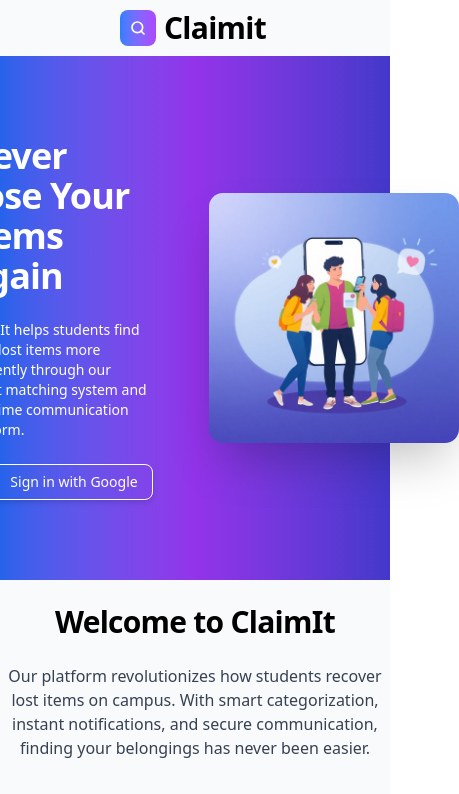
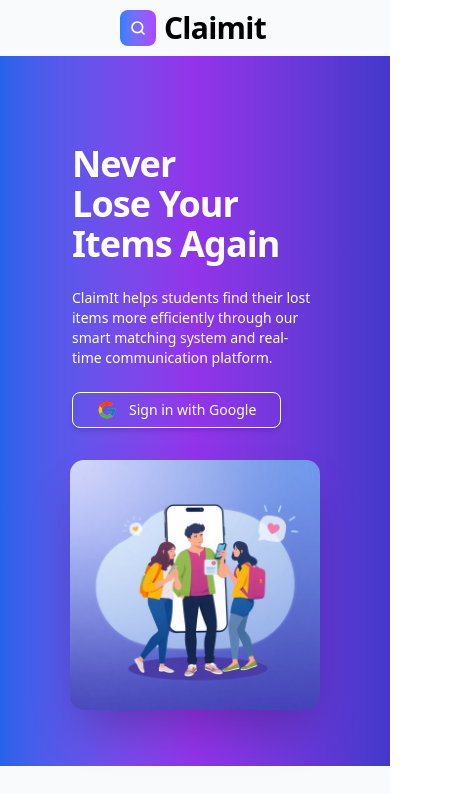
Before and after one commit to unicodeee/claimit, a Next.js app: page / in a window 390 px wide. Shown: the top 794 px of the page, 459 px wide, since content can reach past the window. Built offline with nearby package versions, Linux system fonts and the light colour scheme; no server answers.

Commit message:
fix UI landing page adjust to small screen

```diff
--- a/app/page.tsx
+++ b/app/page.tsx
@@ -54,7 +54,7 @@ export default function LoginPage() {
                 <h1 className="text-3xl font-extrabold tracking-tight text-balance text-black">Claimit</h1>
             </header>
 
-            <div className="bg-gradient-to-r from-[#2563EB] via-[#9333EA] to-[#4338CA] w-full pt-12 pb-12">
+            <div className="bg-gradient-to-r from-[#2563EB] via-[#9333EA] to-[#4338CA] w-full py-14 px-10 flex flex-col md:flex-row items-center justify-between">
                 {/*// left block*/}
                 <div className="flex items-center justify-center gap-6">
                     <div className="flex flex-col items-start p-8 dark:bg-gray-800 rounded-2xl gap-6 max-w-lg">
@@ -82,6 +82,8 @@ export default function LoginPage() {
 
                         </Button>
                     </div>
+
+                </div>
                 <Image
                     alt="Landing"
                     src="/landing-img1.png"
@@ -90,7 +92,6 @@ export default function LoginPage() {
                     className="rounded-xl dark:invert shadow-2xl max-w-lg max-h-lg"
 
                 />
-                </div>
             </div>
 
             <div className="flex flex-col justify-center items-center gap-6 pt-6 pb-6">
```
Lines whose indentation alone changed are shown as unchanged.
